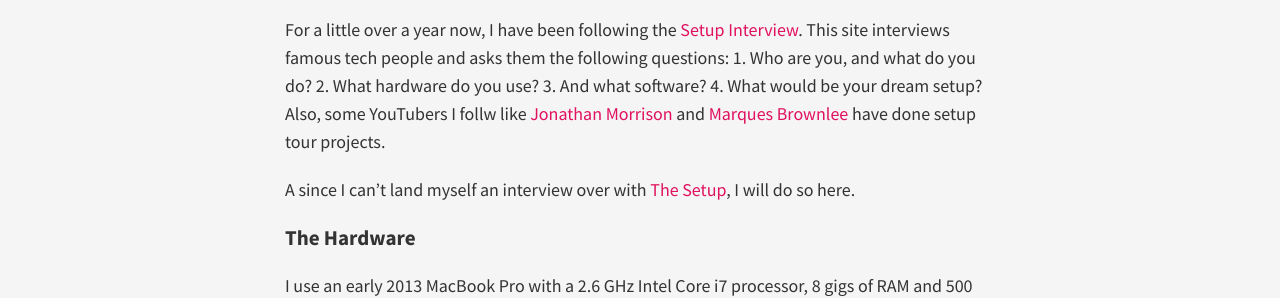
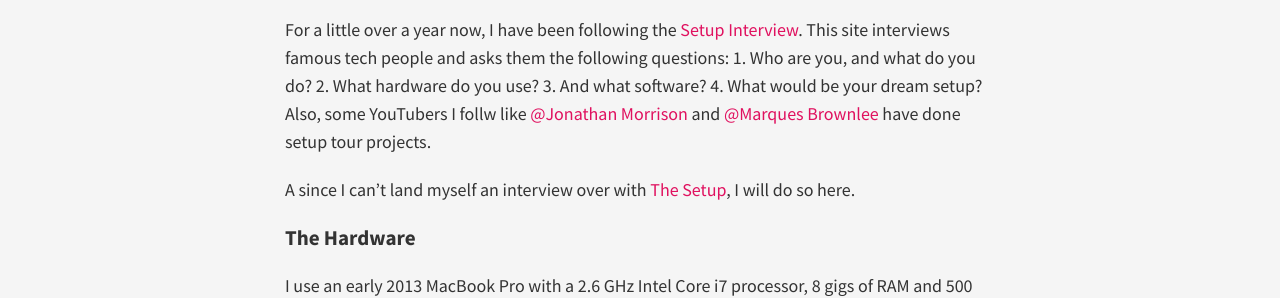
Before and after one commit to forkmsrini/forkmsrini.github.io-master, a Jekyll site: the page built from _posts/2014-12-29-mySetup.md, in a window 1280 px wide. Shown: the part 216-514 px from the top of the page. Built offline with Jekyll 4.4.1, drawn with Linux system fonts in a browser that asks for light colours; nearby versions of some CDN libraries; Markdown is read by kramdown in place of the engine named in the settings.

```diff
--- a/_posts/2014-12-29-mySetup.md
+++ b/_posts/2014-12-29-mySetup.md
@@ -2,7 +2,7 @@
 layout: post
 title: My Setup
 ---
-For a little over a year now, I have been following the [Setup Interview](http://usesthis.com/). This site interviews famous tech people and asks them the following questions: 1. Who are you, and what do you do? 2. What hardware do you use? 3. And what software? 4. What would be your dream setup? Also, some YouTubers I follw like [Jonathan Morrison](https://twitter.com/tldtoday) and [Marques Brownlee](https://twitter.com/MKBHD) have done setup tour projects.
+For a little over a year now, I have been following the [Setup Interview](http://usesthis.com/). This site interviews famous tech people and asks them the following questions: 1. Who are you, and what do you do? 2. What hardware do you use? 3. And what software? 4. What would be your dream setup? Also, some YouTubers I follw like [@Jonathan Morrison](https://twitter.com/tldtoday) and [@Marques Brownlee](https://twitter.com/MKBHD) have done setup tour projects.
 
 A since I can't land myself an interview over with [The Setup](http://usesthis.com/), I will do so here.
 
```
